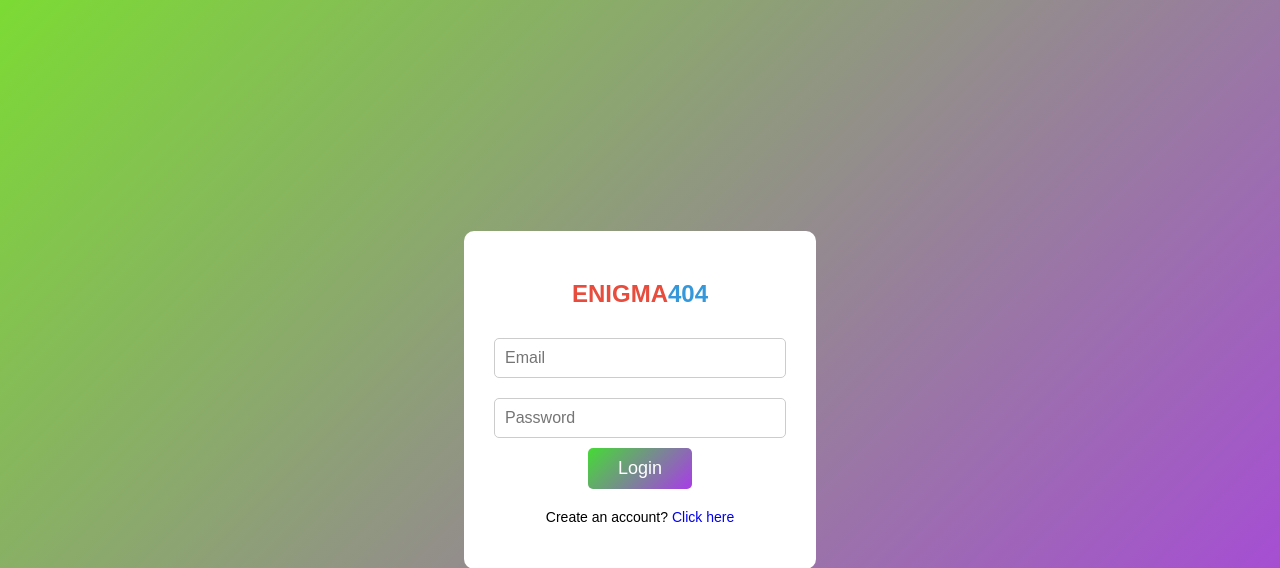
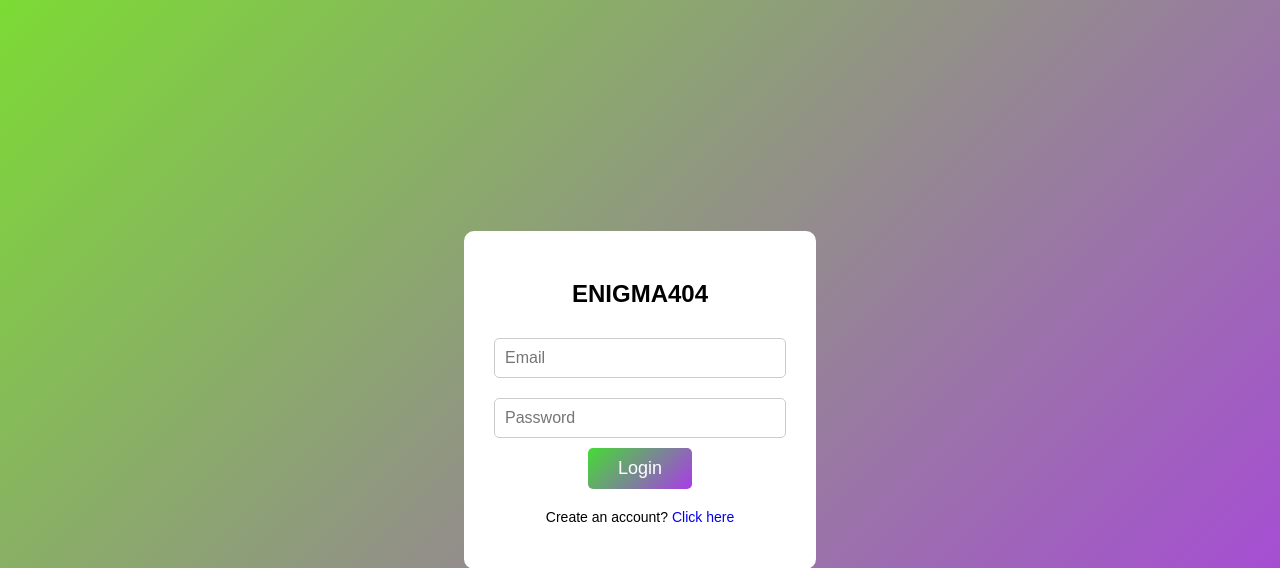
Before and after one commit to pran4455/Enigma404-Smart-India-Hackathon, a Django app: page /enigma404/ in a window 1280 px wide. Shown: the top 568 px of the page. Run offline with Django 4.2, Linux system fonts and the light colour scheme.

Commit message:
Changed the color of website name

```diff
--- a/myapp/templates/login.html
+++ b/myapp/templates/login.html
@@ -28,7 +28,7 @@
     }
 
     h2 {
-        color: #3498db;
+        color: #000000;
         margin-bottom: 20px;
     }
 
@@ -70,7 +70,7 @@
 </style>
 <body>
     <div class="container">
-        <h2><span>ENIGMA</span>404</h2>
+        <h2>ENIGMA404</h2>
         <form action="{% url 'login' %}" method="POST">
             {% csrf_token %}
             <input class="username" id="username" type="text" placeholder="Email" name="email" required>
```
